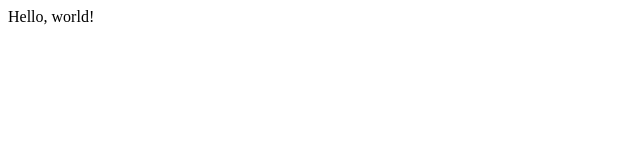
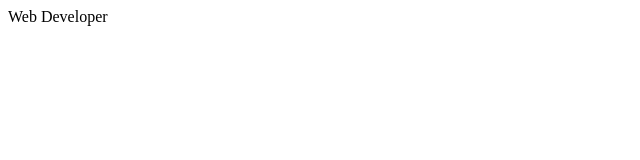
Before and after one commit to tomomi-s/portfolio, a plain HTML site: page index.html in a window 1280 px wide. Shown: the full height of the page, 0-640 px from the left. Drawn offline with Linux system fonts and the light colour scheme.

Commit message:
change body

```diff
--- a/index.html
+++ b/index.html
@@ -5,6 +5,6 @@
         <title>Tomomi Suda</title>
     </head>
     <body>
-        Hello, world!
+        Web Developer
     </body>
     </html>
```
